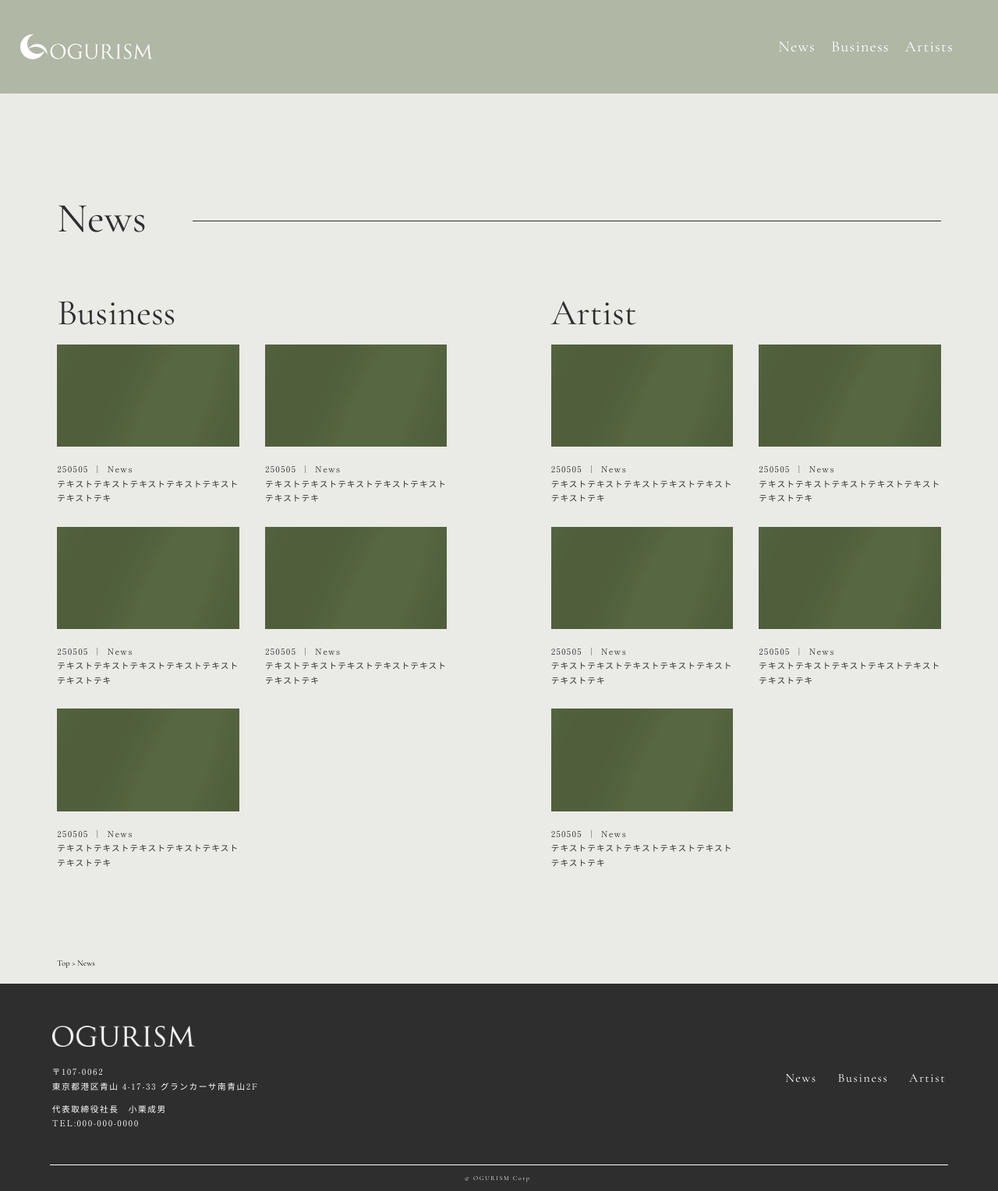
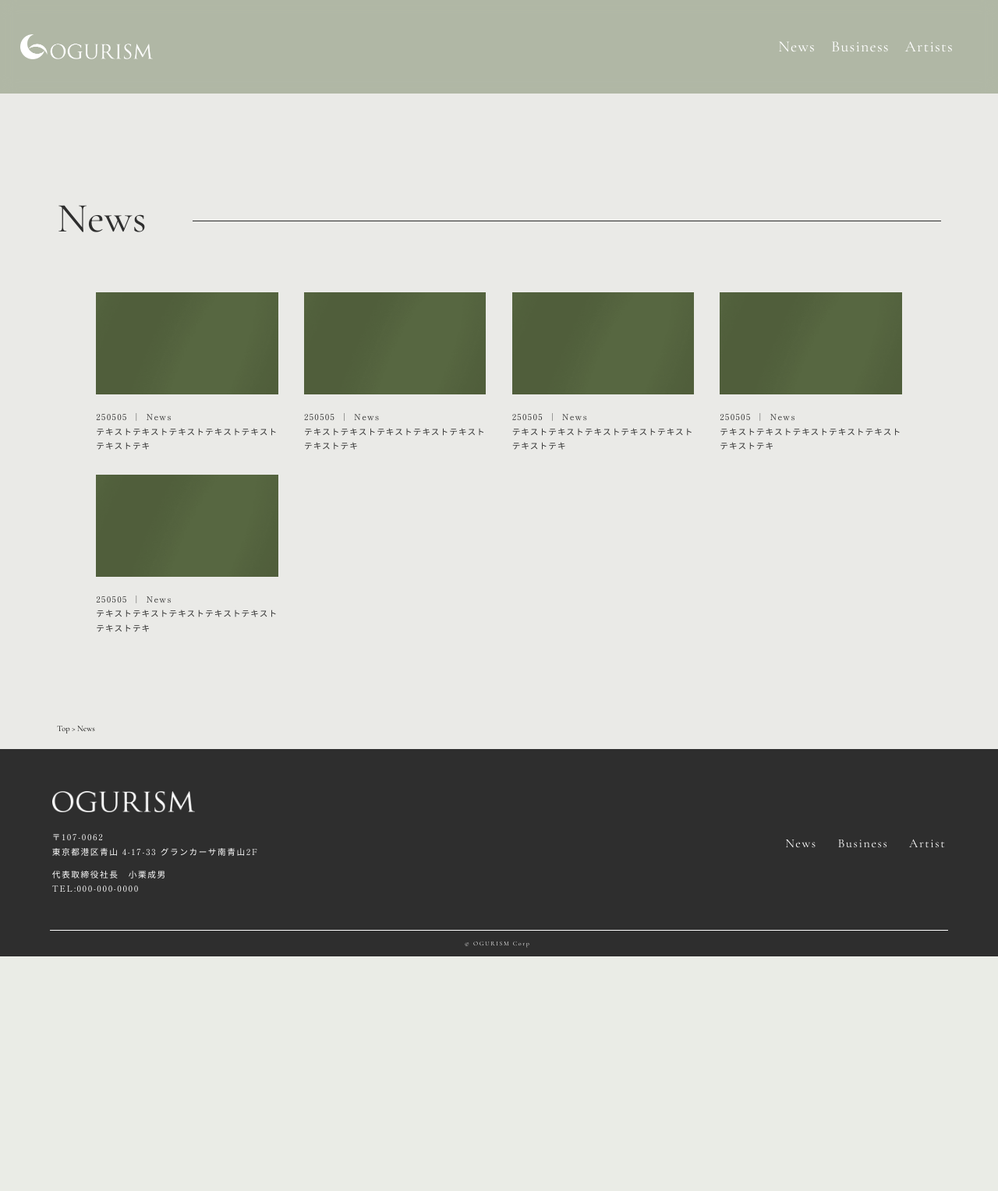
Before and after one commit to HatakeyamaKazuma/ogurism, a PHP site: page /news/index.html in a window 1280 px wide. Shown: the whole page at 78% size. After the commit the page ends 1227 px from the top, so only its background shows below. Run offline with PHP 8.4, Linux system fonts and the light colour scheme.

Commit message:
Add files via upload

```diff
--- a/news/index.html
+++ b/news/index.html
@@ -109,77 +109,7 @@
             News
         </h2>
         <div class="news">
-            <article class="business">
-                <p class="sub__title garamond">
-                    Business
-                </p>
-                <div class="business__swiper serif">
-                    <ul class="swiper-wrapper">
-                        <!-- スライド -->
-                        <li class="swiper-slide">
-                            <a href="">
-                                <figure class="news__img">
-                                    <img src="./image/news__img.png" alt="">
-                                </figure>
-                                <p class="news__text">
-                                    <span class="news__date">250505</span>|<span class="news__category">News</span><br>
-                                    テキストテキストテキストテキストテキストテキストテキ
-                                </p>
-                            </a>
-                        </li>
-                        <li class="swiper-slide">
-                            <a href="">
-                                <figure class="news__img">
-                                    <img src="./image/news__img.png" alt="">
-                                </figure>
-                                <p class="news__text">
-                                    <span class="news__date">250505</span>|<span class="news__category">News</span><br>
-                                    テキストテキストテキストテキストテキストテキストテキ
-                                </p>
-                            </a>
-                        </li>
-                        <li class="swiper-slide">
-                            <a href="">
-                                <figure class="news__img">
-                                    <img src="./image/news__img.png" alt="">
-                                </figure>
-                                <p class="news__text">
-                                    <span class="news__date">250505</span>|<span class="news__category">News</span><br>
-                                    テキストテキストテキストテキストテキストテキストテキ
-                                </p>
-                            </a>
-                        </li>
-                        <li class="swiper-slide">
-                            <a href="">
-                                <figure class="news__img">
-                                    <img src="./image/news__img.png" alt="">
-                                </figure>
-                                <p class="news__text">
-                                    <span class="news__date">250505</span>|<span class="news__category">News</span><br>
-                                    テキストテキストテキストテキストテキストテキストテキ
-                                </p>
-                            </a>
-                        </li>
-                        <li class="swiper-slide">
-                            <a href="">
-                                <figure class="news__img">
-                                    <img src="./image/news__img.png" alt="">
-                                </figure>
-                                <p class="news__text">
-                                    <span class="news__date">250505</span>|<span class="news__category">News</span><br>
-                                    テキストテキストテキストテキストテキストテキストテキ
-                                </p>
-                            </a>
-                        </li>
-                    </ul>
-                </div>
-            </article>
-
-            <article class="artist">
-                <p class="sub__title garamond">
-                    Artist
-                </p>
-                <div class="artist__swiper serif">
+            <div class="news__swiper serif">
                 <!-- 必要に応じたwrapper -->
                 <ul class="swiper-wrapper">
                     <!-- スライド -->
@@ -240,7 +170,6 @@
                     </li>
                 </ul>
             </div>
-            </article>
         </div>
         <p class="breadcrumbs cormorant"><a href="/">Top</a> > News</p>
     </main>
--- a/news/style/style.css
+++ b/news/style/style.css
@@ -243,7 +243,7 @@
     margin-inline: auto;
     color: #2E2E2E;
     font-size: calc(100*(100vw/750));
-    margin-bottom: calc(50*(100vw/750));
+    margin-bottom: calc(100*(100vw/750));
     position: relative;
 }
 
@@ -261,22 +261,6 @@
     width: 100%;
     position: relative;
     z-index: 0;
-}
-
-.news .sub__title {
-    width: calc(600*(100vw/750));
-    margin-inline: auto;
-    color: #2E2E2E;
-    font-size: calc(60*(100vw/750));
-    margin-bottom: calc(20*(100vw/750));
-}
-
-.news .business {
-    margin-bottom: calc(200*(100vw/750));
-}
-
-.news .artist {
-    margin-bottom: calc(55*(100vw/750));
 }
 
 .news__img {
@@ -563,22 +547,10 @@
     }
 
     .news {
-        width: calc(1700*(100vw/1920));
+        width: calc(1550*(100vw/1920));
         margin-inline: auto;
         display: flex;
         justify-content: space-between;
-    }
-
-    .news .sub__title {
-        width: calc(750*(100vw/1920));
-        font-size: calc(70*(100vw/1920));
-        margin-bottom: calc(20*(100vw/1920));
-    }
-
-    .news .business,
-    .news .artist {
-        width: fit-content;
-        margin-bottom: 0;
     }
 
     .news__img {
@@ -598,12 +570,12 @@
     }
 
     .swiper-wrapper {
-        width: calc(750*(100vw / 1920));
+        width: calc(1550*(100vw / 1920));
         margin-inline: auto;
         margin-bottom: calc(170*(100vw / 1920));
         display: grid;
         justify-content: space-between;
-        grid-template-columns: repeat(2, calc(350*(100vw/1920)));
+        grid-template-columns: repeat(4, calc(350*(100vw/1920)));
         gap: calc(40*(100vw / 1920));
     }
 
```
Lines whose indentation alone changed are shown as unchanged.
